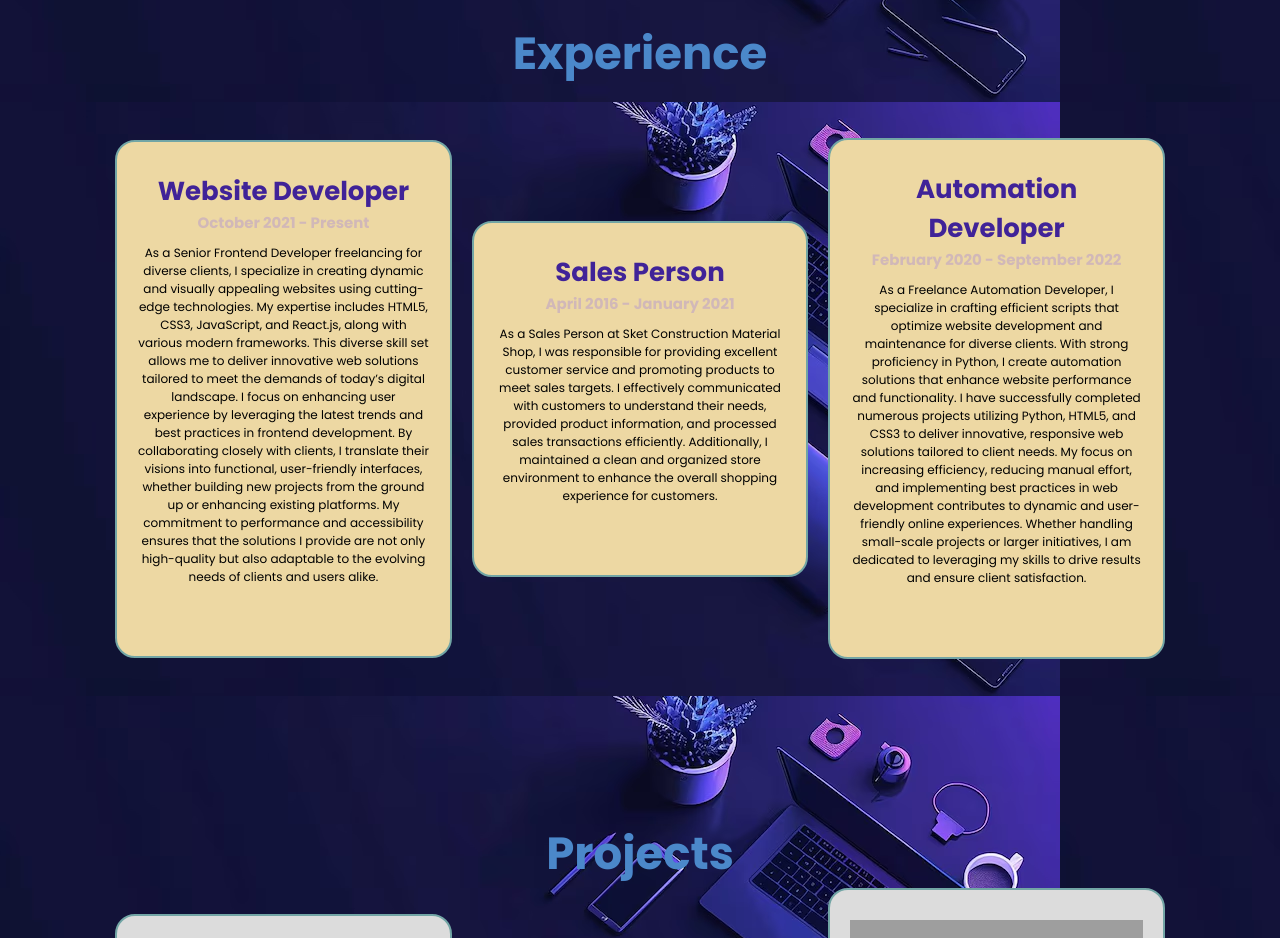
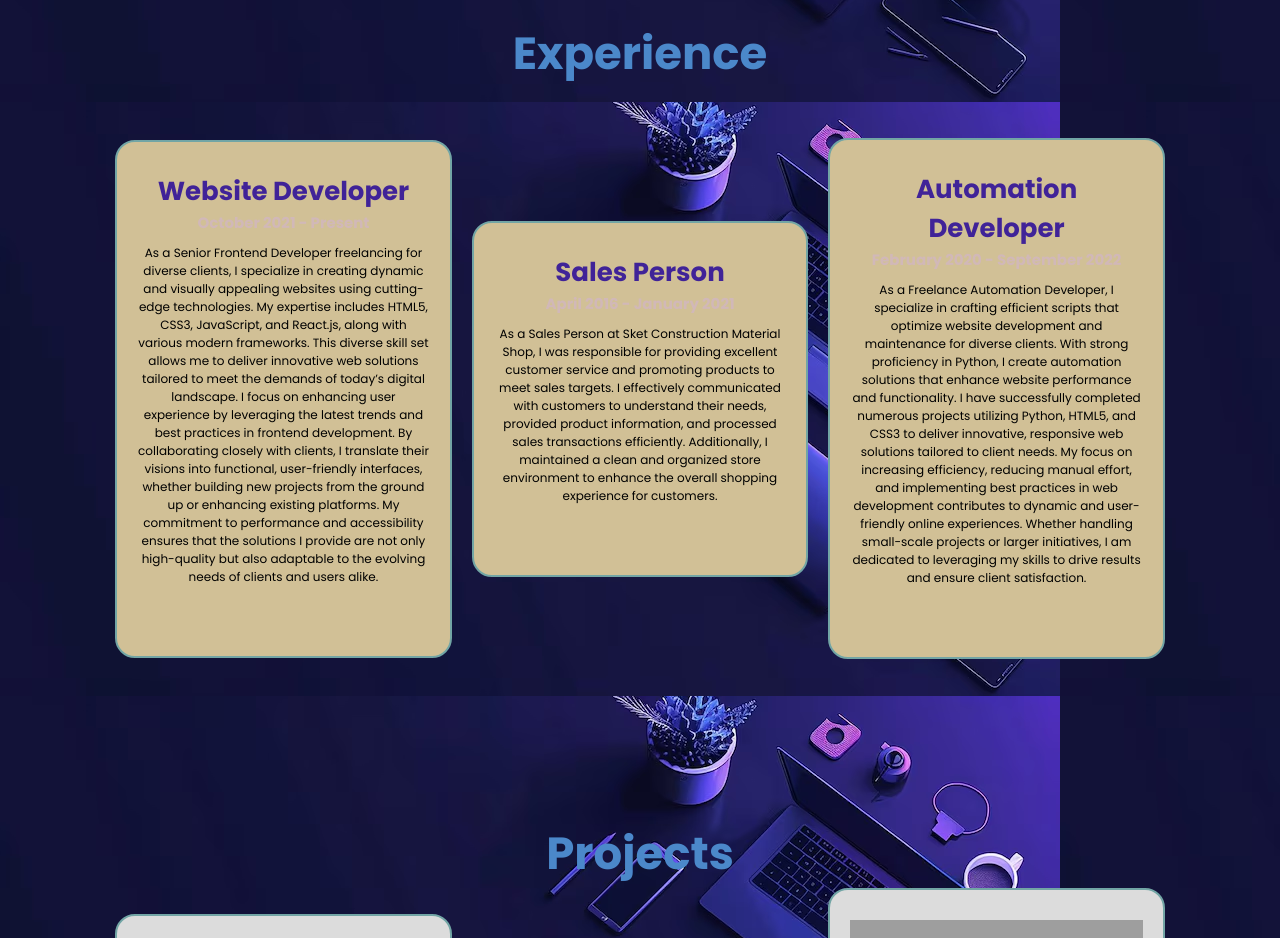
Before and after one commit to Yoseph-C-Kassa-Josa/OIBSIP-task-2, a plain HTML site: page index.html in a window 1280 px wide. Shown: the part 1680-2618 px from the top of the page. Drawn offline with nearby package versions, Linux system fonts and the light colour scheme; grey boxes are pictures that could not be loaded.

Commit message:
commited

```diff
--- a/style.css
+++ b/style.css
@@ -254,7 +254,7 @@ color: rgb(194, 188, 188);
 }
 .experience-container .experience-box {
   flex: 1 1 30rem;
-  background: rgb(237, 216, 163);
+  background: rgb(209, 192, 150);
   padding: 3rem 2rem 4rem;
   border-radius: 2rem;
   border-radius: 2rem;
```
